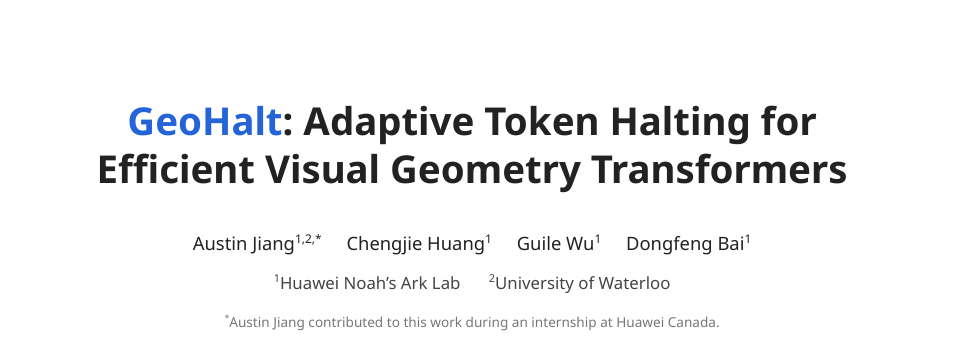
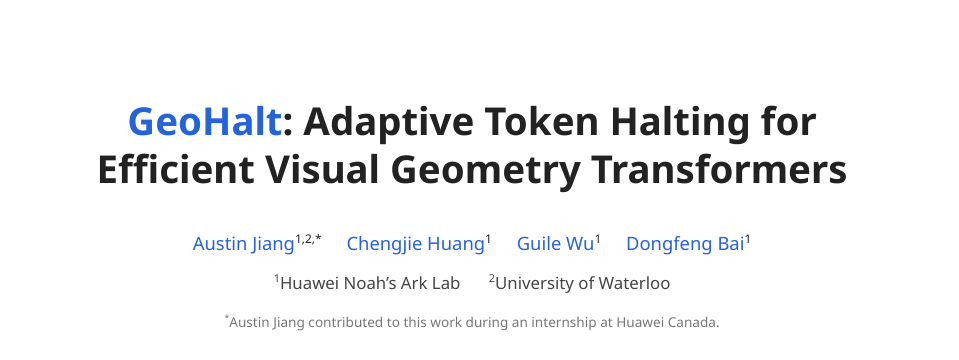
Before and after one commit to geohalt/geohalt.github.io, a plain HTML site: page index.html in a window 1280 px wide. Shown: the top 360 px of the page, without its empty margins (168-1127 px from the left). Drawn offline with Linux system fonts and the light colour scheme; some icons are missing.

Commit message:
Link author names to their homepages or Google Scholar profiles
Co-Authored-By: Claude Opus 5.5 <noreply@anthropic.com>

```diff
--- a/index.html
+++ b/index.html
@@ -29,10 +29,10 @@
   <h1 class="title"><span class="name">GeoHalt</span>: Adaptive Token Halting for<br class="br-wide"> Efficient Visual Geometry Transformers</h1>
 
   <p class="authors">
-    <span class="author">Austin Jiang<sup>1,2,*</sup></span>
-    <span class="author">Chengjie Huang<sup>1</sup></span>
-    <span class="author">Guile Wu<sup>1</sup></span>
-    <span class="author">Dongfeng Bai<sup>1</sup></span>
+    <span class="author"><a href="https://austinjiang.com" target="_blank" rel="noopener">Austin Jiang</a><sup>1,2,*</sup></span>
+    <span class="author"><a href="https://scholar.google.com/citations?user=O6gvGZgAAAAJ" target="_blank" rel="noopener">Chengjie Huang</a><sup>1</sup></span>
+    <span class="author"><a href="https://guilewu.github.io" target="_blank" rel="noopener">Guile Wu</a><sup>1</sup></span>
+    <span class="author"><a href="https://scholar.google.com/citations?user=aubQLGYAAAAJ" target="_blank" rel="noopener">Dongfeng Bai</a><sup>1</sup></span>
   </p>
   <p class="affiliations">
     <span><sup>1</sup>Huawei Noah’s Ark Lab</span>
--- a/static/css/style.css
+++ b/static/css/style.css
@@ -36,6 +36,8 @@ a { color: #2563d9; }
   color: #222222;
 }
 .author { display: inline-block; margin: 0 10px; white-space: nowrap; }
+.author a { color: #2563d9; text-decoration: none; }
+.author a:hover { text-decoration: underline; }
 .authors sup, .affiliations sup, .author-note sup { font-size: 0.65em; }
 .affiliations {
   margin: 12px 0 0;
```
